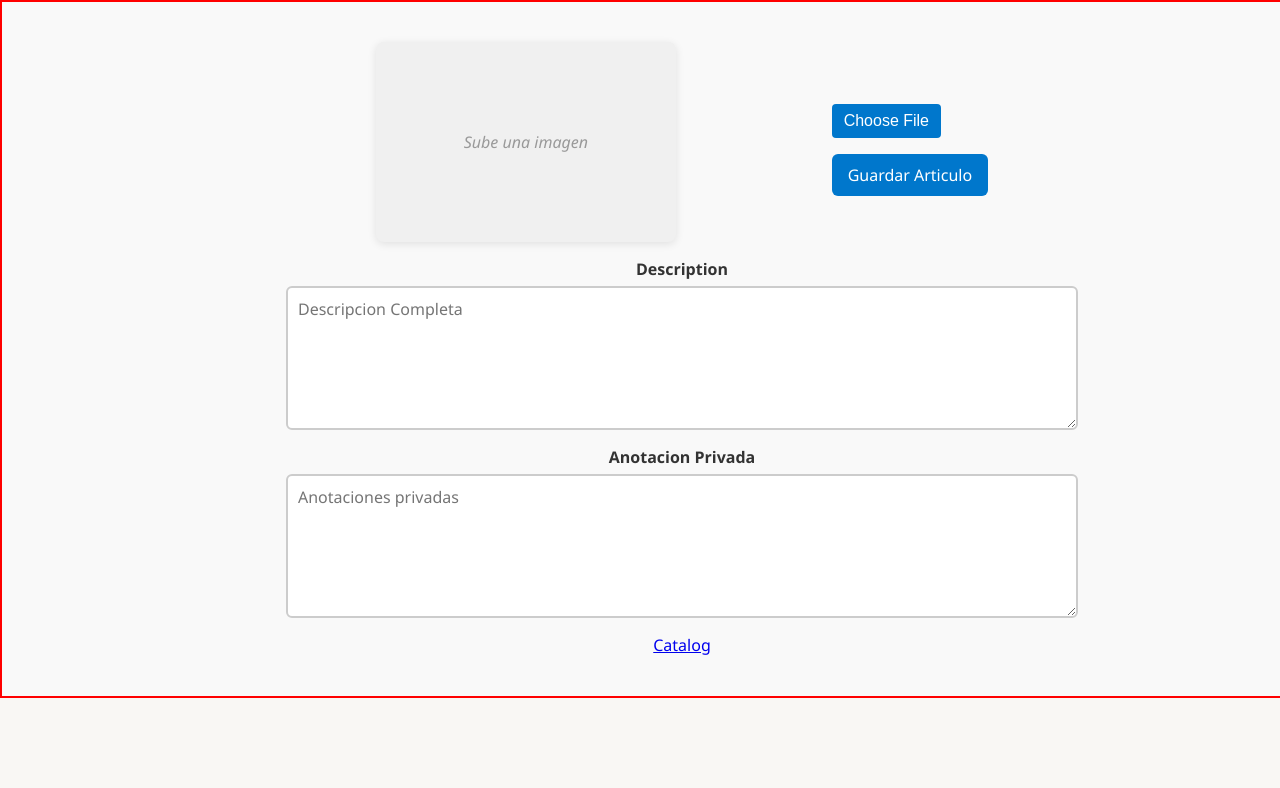
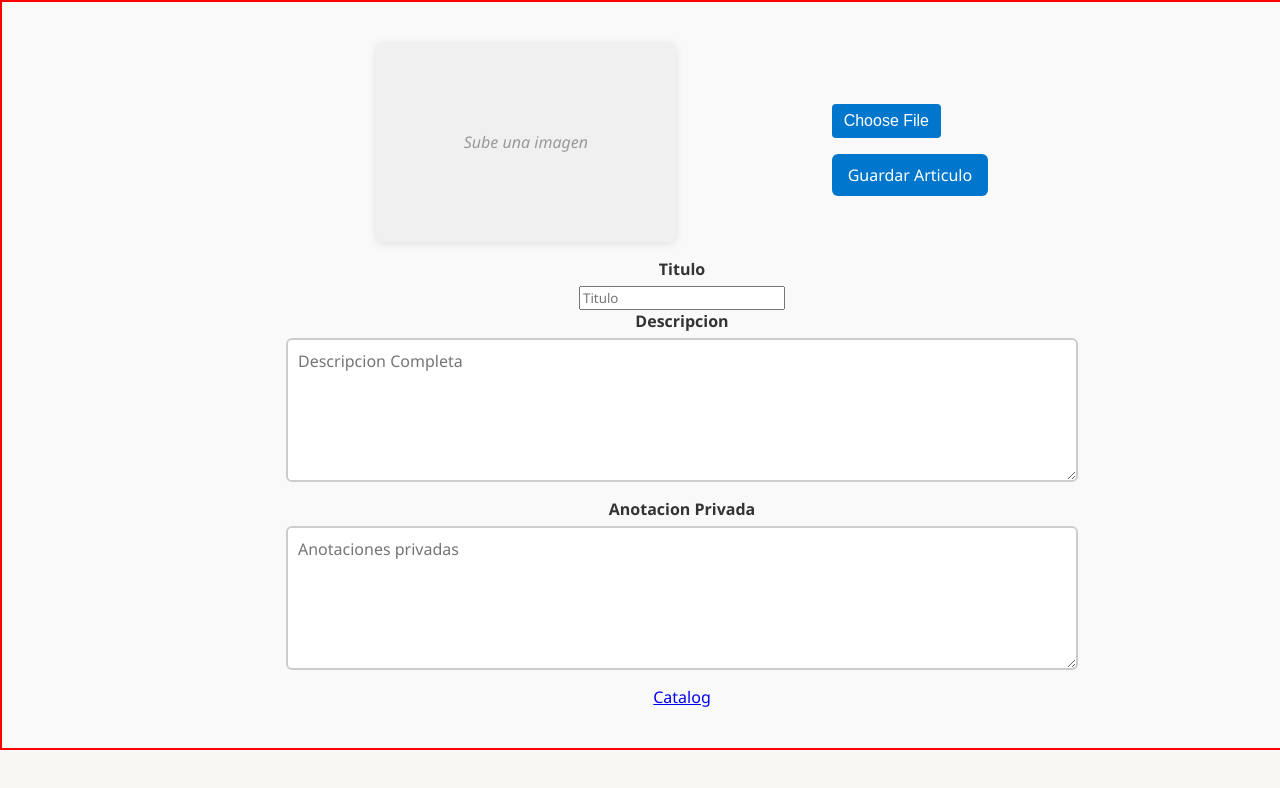
Before and after one commit to monica-tech75/catalogo-jose, a React (Vite) app: page /createArticle in a window 1280 px wide. Shown: the top 788 px of the page. Built offline with nearby package versions, Linux system fonts and the light colour scheme.

Commit message:
Añadir titulo a el articulo en creacion de articulos

```diff
--- a/src/componentes/CatalogForm.jsx
+++ b/src/componentes/CatalogForm.jsx
@@ -9,6 +9,7 @@ const CatalogForm = () => {
   const navigate = useNavigate();
   const [description, setDescription] = useState('');
   const [privateDescription, setPrivateDescription] = useState('');
+  const [title, setTitle] = useState('');
   const [imageBlob, setImageBlob] = useState(null);
   const [imagePreview, setImagePreview] = useState(null);
   const [successMessage, setSuccessMessage] = useState('');
@@ -40,6 +41,7 @@ const CatalogForm = () => {
     e.preventDefault();
 
     const newArticle = {
+      title,
       description,
       privateDescription,
       imageBlob, // guardamos el Blob
@@ -83,11 +85,16 @@ const CatalogForm = () => {
  />
  <button type='submit'>Guardar Articulo</button>
     </div>
-
-
       </section>
-
-      <label htmlFor='description'>Description</label>
+      <label htmlFor='title'>Titulo</label>
+      <input
+      name='title'
+      id='title'
+      placeholder='Titulo'
+      value={title}
+      onChange={(e) => setTitle(e.target.value)}
+      />
+      <label htmlFor='description'>Descripcion</label>
       <textarea
       id='description'
       placeholder='Descripcion Completa'
--- a/src/pages/Catalogs.jsx
+++ b/src/pages/Catalogs.jsx
@@ -196,14 +196,16 @@ const Catalogs = () => {
               ? 'en-catalogo'
               : ''
          }`}>
+
             <input
             type='checkbox'
             disabled={selectedCatalog.bulk && isArticleInCatalog(selectedCatalog.bulk, item.id)}
             checked={selectedArticles.includes(item.id)}
             onChange={(e) => handleCheckboxChange(item.id, e.target.checked)}
             className='checkbox-añadir'
-
              />
+             <p>Articulo <span>{item.id}</span></p>
+           <p className='titulo-articulo'>{item.title}</p>
             <img
               src={imageUrl}
               alt="Artículo"
```
